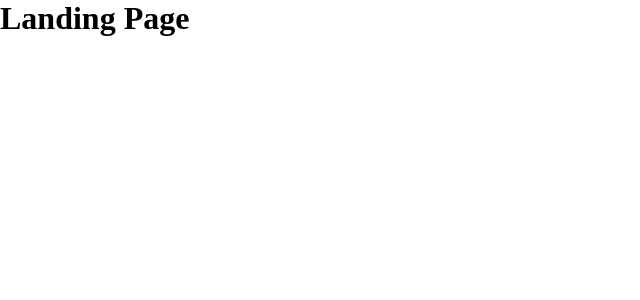
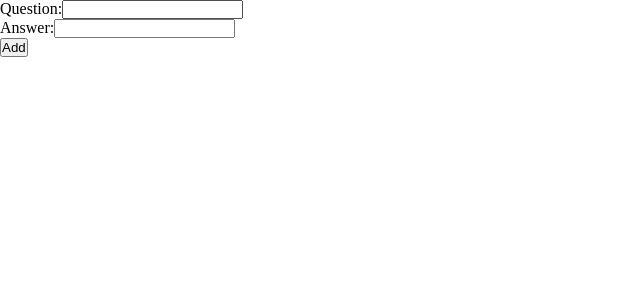
Before and after one commit to marciorasf/hippocards-web, a React (Create React App) app: page /create-flashcard in a window 1280 px wide. Shown: the top 300 px of the page, without its empty margins (0-640 px from the left). Built offline with nearby package versions, Linux system fonts and the light colour scheme.

Commit message:
first working version

```diff
--- a/package.json
+++ b/package.json
@@ -13,6 +13,7 @@
     "@types/react-router-dom": "^5.1.5",
     "@typescript-eslint/eslint-plugin": "^3.6.1",
     "@typescript-eslint/parser": "^3.6.1",
+    "axios": "^0.19.2",
     "eslint": "^6.6.0",
     "eslint-config-airbnb-base": "^14.2.0",
     "eslint-config-prettier": "^6.11.0",
@@ -51,5 +52,8 @@
       "last 1 firefox version",
       "last 1 safari version"
     ]
+  },
+  "devDependencies": {
+    "@types/axios": "^0.14.0"
   }
 }
--- /dev/null
+++ b/src/api.ts
@@ -0,0 +1,9 @@
+import axios from "axios"
+
+const baseURL = "http://localhost:3333"
+
+const api = axios.create({
+  baseURL
+})
+
+export default api
--- /dev/null
+++ b/src/pages/CreateFlashcard.tsx/index.tsx
@@ -0,0 +1,48 @@
+import React, { useState, ChangeEvent, FormEvent } from "react"
+
+
+import api from "../../api"
+
+const emptyFlashcard = {
+  question: "",
+  answer: ""
+}
+
+const user_id = 1
+
+export default function CreateFlashcard() {
+  const [flashcard, setFlashcard] = useState(emptyFlashcard)
+
+  function handleInputChange(event: ChangeEvent<HTMLInputElement>) {
+    const { name, value } = event.target;
+    console.log(event.target)
+    setFlashcard({
+      ...flashcard,
+      [name]: value
+    })
+  }
+
+  async function handleFormSubmit(event: FormEvent<HTMLFormElement>) {
+    event.preventDefault()
+    const payload = {
+      user_id,
+      ...flashcard
+    }
+
+    const response = await api.post("/flashcard", payload)
+  }
+
+  return (
+    <form onSubmit={handleFormSubmit}>
+      <div className="input-block">
+        <label htmlFor="question">Question:</label>
+        <input type="text" id="question" name="question" onChange={handleInputChange} />
+      </div>
+      <div className="input-block">
+        <label htmlFor="answer">Answer:</label>
+        <input type="text" id="answer" name="answer" onChange={handleInputChange} />
+      </div>
+      <button type="submit">Add</button>
+    </form>
+  )
+}
--- a/src/pages/Landing/index.tsx
+++ b/src/pages/Landing/index.tsx
@@ -1,10 +1,15 @@
 import React from "react"
+import { Link } from "react-router-dom"
 
 function Landing() {
   return (
-    <h1>
-      Landing Page
+    <>
+      <h1>
+        Landing Page
     </h1>
+      <Link to="/create-flashcard">Create flashcard</Link>
+      <Link to="/list-flashcards">List flashcards</Link>
+    </>
   )
 }
 
--- /dev/null
+++ b/src/pages/ListFlashcards.tsx/index.tsx
@@ -0,0 +1,42 @@
+import React, { useEffect, useState } from "react"
+import api from "../../api"
+
+interface Flashcard {
+  id: number,
+  question: string,
+  answer: string
+}
+
+export default function ListFlashcards() {
+
+  const [flashcards, setFlashcards] = useState<Flashcard[]>([])
+
+  async function getFlashcards() {
+    const user_id = 1
+    const response = (await api.get(`/flashcards?user_id=${user_id}`))
+
+    const dbFlashcards = response.data.flashcards
+
+    setFlashcards(dbFlashcards)
+    return dbFlashcards
+  }
+
+  useEffect(() => {
+    getFlashcards()
+  }, [])
+
+  return (
+    <>
+      <h1>Should list flashcard</h1>
+      {
+        flashcards.map(card => {
+          return (
+            <h1>
+              {card.question}
+            </h1>
+          )
+        })
+      }
+    </>
+  )
+}
--- a/src/routes.tsx
+++ b/src/routes.tsx
@@ -1,11 +1,15 @@
 import React from "react"
 import { BrowserRouter, Route } from 'react-router-dom'
 import Landing from "./pages/Landing"
+import CreateFlashcard from "./pages/CreateFlashcard.tsx"
+import ListFlashcards from "./pages/ListFlashcards.tsx"
 
 function Routes() {
   return (
     <BrowserRouter>
-      <Route path="/" component={Landing} />
+      <Route path="/" exact component={Landing} />
+      <Route path="/create-flashcard" exact component={CreateFlashcard} />
+      <Route path="/list-flashcards" exact component={ListFlashcards} />
     </BrowserRouter>
   )
 }
```
Also changed, not shown: 1 other file (tests, documents, lock files or other folders).
